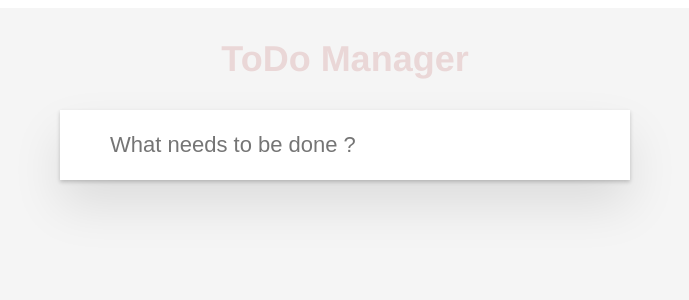
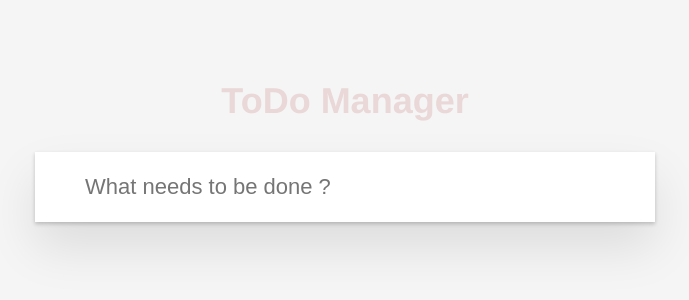
Before and after one commit to Ranjith10/MERN-ToDo-App, a React (Create React App) app: page / in a window 1280 px wide. Shown: the top 300 px of the page, without its empty margins (295-984 px from the left). Built offline with nearby package versions, Linux system fonts and the light colour scheme.

Commit message:
Fixed  CSS for the todo list
Fixed the CSS for the todo input aomponent and the todoList component

```diff
--- a/src/components/Todo.css
+++ b/src/components/Todo.css
@@ -1,8 +1,11 @@
+.todo-container > form {
+  width: 100%;
+}
 .todo-input-box {
   margin: 30px 0px 0;
   box-shadow: 0 2px 4px 0 rgba(0, 0, 0, 0.2), 0 25px 50px 0 rgba(0, 0, 0, 0.1);
   background: #ffffff;
-  width: 510px;
+  width: calc(100% - 60px);
   min-height: 50px;
   border: none;
   padding: 10px 10px 10px 50px;
@@ -16,4 +19,5 @@
   flex-direction: column;
   justify-content: center;
   align-items: center;
+  width: 50%;
 }
--- a/src/components/TodoList.css
+++ b/src/components/TodoList.css
@@ -1,7 +1,7 @@
 .todo-list-container {
   display: flex;
   flex-direction: column;
-  width: 42%;
+  width: 100%;
   justify-content: center;
   align-items: center;
   background: #ffffff;
--- a/src/styles.css
+++ b/src/styles.css
@@ -1,9 +1,16 @@
+body {
+  margin: 0;
+}
 .App {
+  display: flex;
+  flex-direction: column;
+  align-items: center;
   font-family: sans-serif;
   text-align: center;
   background: #f5f5f5;
-  height: 95vh;
+  min-height: calc(100vh - 100px);
   font-family: Helvetica, Arial;
+  padding: 50px 20px;
 }
 .todo-header {
   color: #ead7d7;
```
